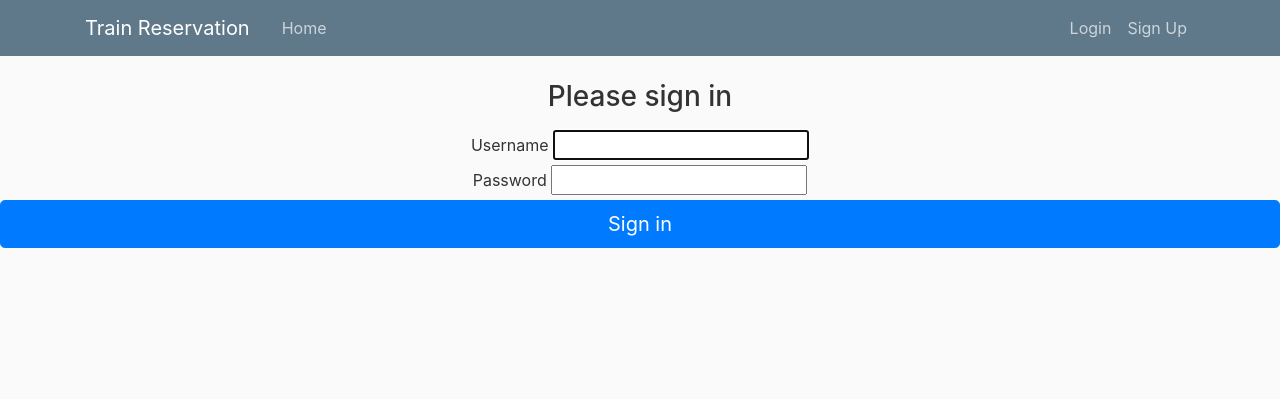
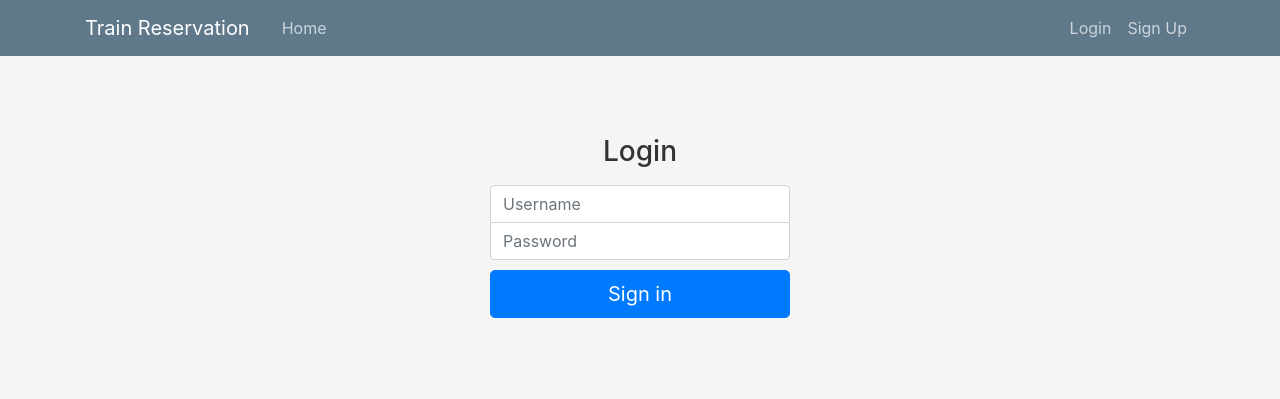
Before and after one commit to CatB1t/WebTrainReservation, a Django app: page /login/ in a window 1280 px wide. Shown: the top 399 px of the page. Run offline with Django 3.2, Linux system fonts and the light colour scheme; some libraries are stand-ins or nearby versions.

Commit message:
Updated login to use custom form

```diff
--- a/trainres/trips/templates/trips/base.html
+++ b/trainres/trips/templates/trips/base.html
@@ -3,7 +3,6 @@
 <html>
 
 <head>
-
     <!-- Required meta tags -->
     <meta charset="utf-8">
     <meta name="viewport" content="width=device-width, initial-scale=1, shrink-to-fit=no">
@@ -13,6 +12,9 @@
         integrity="sha384-Gn5384xqQ1aoWXA+058RXPxPg6fy4IWvTNh0E263XmFcJlSAwiGgFAW/dAiS6JXm" crossorigin="anonymous">
 
     <link rel="stylesheet" type="text/css" href="{% static 'trips/main.css' %}">
+
+    {% block head %}
+    {% endblock %}
     <title>Train Reservation</title>
 </head>
 
--- a/trainres/users/forms.py
+++ b/trainres/users/forms.py
@@ -1,6 +1,7 @@
 from django import forms
 from django.contrib.auth.models import User
-from django.contrib.auth.forms import UserCreationForm
+from django.contrib.auth.forms import AuthenticationForm, UserCreationForm
+from django.forms.widgets import Widget
 
 class UserRegisterationForm(UserCreationForm):
     email = forms.EmailField()
@@ -8,3 +9,10 @@ class UserRegisterationForm(UserCreationForm):
     class Meta:
         model = User
         fields = ['username', 'email', 'password1', 'password2']
+
+class UserLoginForm(AuthenticationForm):
+    def __init__(self, request, *args, **kwargs):
+        super().__init__(request=request, *args, **kwargs)
+
+    username = forms.CharField(widget=forms.TextInput(attrs={'placeholder': 'Username', 'class': 'form-control', 'id':'username'}))
+    password = forms.CharField(widget=forms.PasswordInput(attrs={'placeholder': 'Password', 'class': 'form-control', 'id':'password'}))
--- a/trainres/users/templates/users/login.html
+++ b/trainres/users/templates/users/login.html
@@ -1,19 +1,68 @@
 {% extends "trips/base.html" %}
 {% load crispy_forms_tags %}
+{% block head %}
+<style>
+    html, body {
+        height: 50%;
+}
+
+body {
+  display: flex;
+  align-items: center;
+  padding-top: 40px;
+  padding-bottom: 40px;
+  background-color: #f5f5f5;
+}
+
+.form-signin {
+  width: 100%;
+  max-width: 330px;
+  padding: 15px;
+  margin: auto;
+}
+
+.form-signin .checkbox {
+  font-weight: 400;
+}
+
+.form-signin .form-floating:focus-within {
+  z-index: 2;
+}
+
+.form-signin input[type="text"] {
+  margin-bottom: -1px;
+  border-bottom-right-radius: 0;
+  border-bottom-left-radius: 0;
+}
+
+.form-signin input[type="password"] {
+  margin-bottom: 10px;
+  border-top-left-radius: 0;
+  border-top-right-radius: 0;
+}
+</style>
+{% endblock head %}
 {% block content %}
-<main class="form-signin">
-    <form method="POST">
+    <form method="POST" class="form-signin">
+        {% if form.non_field_errors %}
+    <div class="text-danger" style="list-style-type: none;">
+        {% for error in form.non_field_errors %}
+        <div class="alert alert-danger font-weight-light">
+            <strong>{{ error|escape }}</strong>
+        </div>
+    {% endfor %}
+    </div>
+    {% endif %}
         {% csrf_token %}
-      <h1 class="h3 mb-3 fw-normal">Please sign in</h1>
+        <h1 class="h3 mb-3 fw-normal">Login</h1>
         <div class="form-floating">
-        <label for="floatingInput">Username</label>
+            <label for="username" class="sr-only">Username</label>
             {{ form.username }}
         </div>
       <div class="form-floating">
-        <label for="floatingPassword">Password</label>
+          <label for="password" class="sr-only">Password</label>
           {{ form.password }}
         </div>
         <button class="w-100 btn btn-lg btn-primary" type="submit">Sign in</button>
     </form>
-  </main>
 {% endblock content %}
--- a/trainres/users/urls.py
+++ b/trainres/users/urls.py
@@ -1,9 +1,11 @@
+from django.contrib.auth.forms import AuthenticationForm
 from django.urls import path
 from django.contrib.auth import views as auth_views
 from . import views
+from . import forms
 
 urlpatterns = [
-    path('login/', auth_views.LoginView.as_view(template_name='users/login.html'), name='users-login'),
+    path('login/', auth_views.LoginView.as_view(template_name='users/login.html', authentication_form=forms.UserLoginForm), name='users-login'),
     path('register/', views.register, name='users-register'),
     path('logout/', views.logout_view, name='users-logout')
 ]
```
Also changed, not shown: 1 other file. Lines whose indentation alone changed are shown as unchanged.
